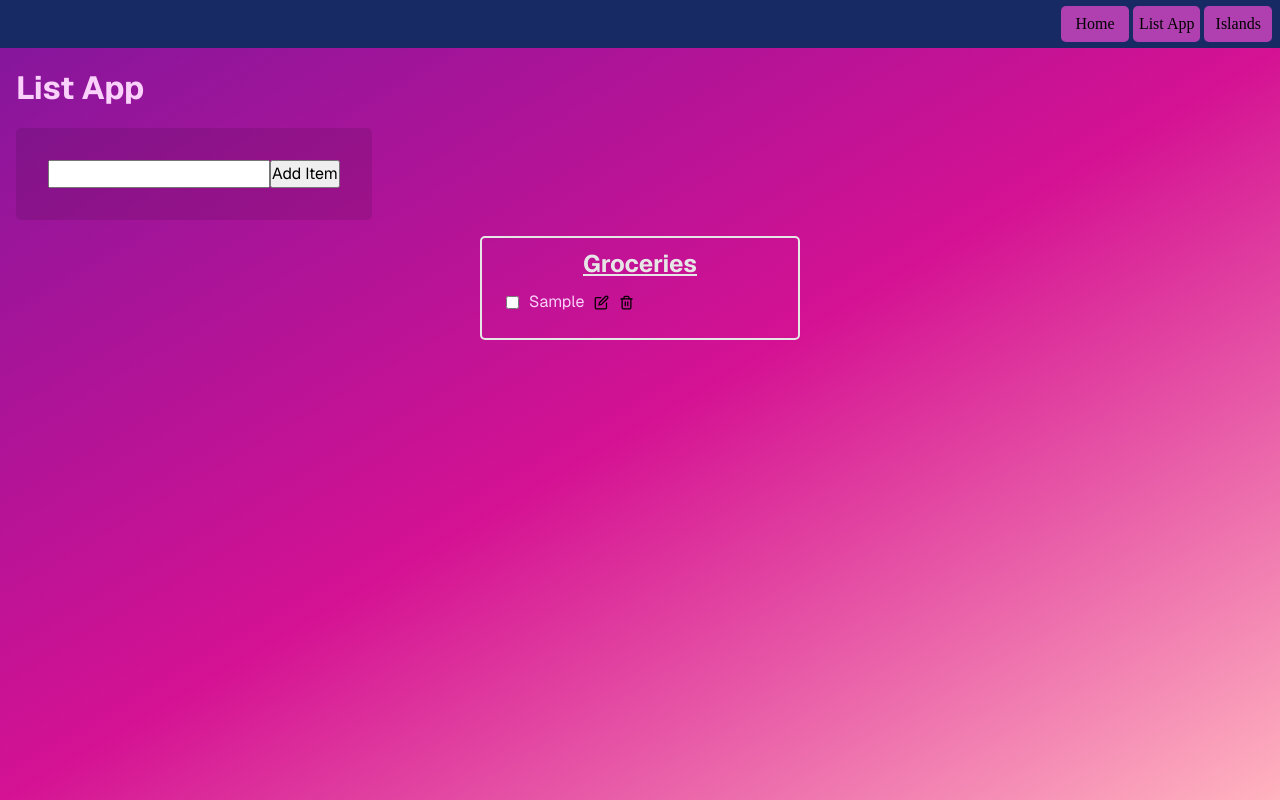
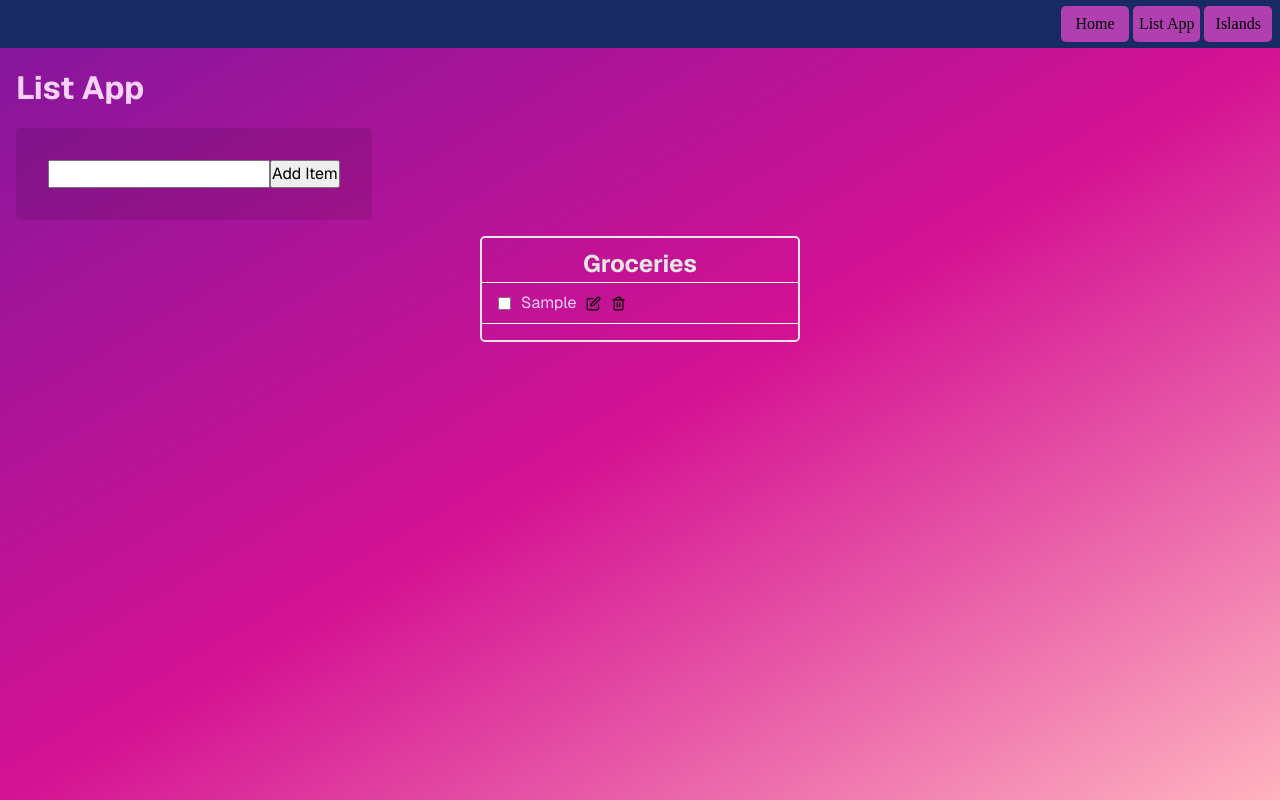
Before and after one commit to franco-ortega/workshop, a Next.js app: page /list in a window 1280 px wide. Both pictures are taken after typing "Sample" into the empty fields and a click on the button "Add Item". Built offline with nearby package versions, Linux system fonts and the light colour scheme.

Commit message:
create line between list items to mimic a lined sheet of paper

```diff
--- a/components/List/List.module.css
+++ b/components/List/List.module.css
@@ -9,7 +9,7 @@ maybe add option to have a narrow or wide list
 	border-radius: 5px;
 
 	padding-block: 0.5rem 1rem;
-	padding-inline: 1rem;
+	/* padding-inline: 1rem; */
 	line-height: 1.5;
 
 	min-width: 15rem;
@@ -17,9 +17,11 @@ maybe add option to have a narrow or wide list
 
 	margin-inline: auto;
 
+	/* background-color: hsl(60, 100%, 50%, 0.1); */
+
 	h2 {
 		color: hsl(0, 0%, 90%);
-		text-decoration: underline;
+		/* text-decoration: underline; */
 		text-align: center;
 		/* outline: 2px dashed yellow; */
 		max-width: 100%;
--- a/components/ListItem/ListItem.jsx
+++ b/components/ListItem/ListItem.jsx
@@ -12,13 +12,8 @@ export default function ListItem({
 	const [editedItem, setEditedItem] = useState('');
 
 	const onSaveItem = () => {
-		console.log('save edit');
 		editListItem(item.id, editedItem);
 		setEdit(false);
-	};
-
-	const onCheckItem = () => {
-		checkListItem(item.id);
 	};
 
 	return (
@@ -29,7 +24,7 @@ export default function ListItem({
 						type='checkbox'
 						id={item.id}
 						name={item.data}
-						onChange={onCheckItem}
+						onChange={() => checkListItem(item.id)}
 						checked={item.checked}
 					/>
 					<label htmlFor={item.data}>{item.data}</label>
--- a/components/ListItem/ListItem.module.css
+++ b/components/ListItem/ListItem.module.css
@@ -2,8 +2,13 @@
 	display: flex;
 	align-items: center;
 	gap: 10px;
-	padding-block: 0.25rem;
-	padding: 0.5rem;
+	padding: 0.5rem 1rem;
+
+	border-bottom: solid 1px white;
+
+	&:first-of-type {
+		border-top: solid 1px white;
+	}
 
 	& > button {
 		background-color: transparent;
```
